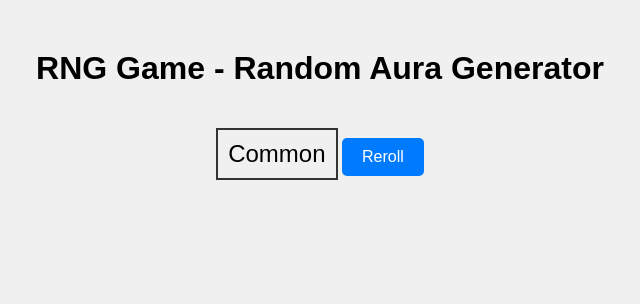
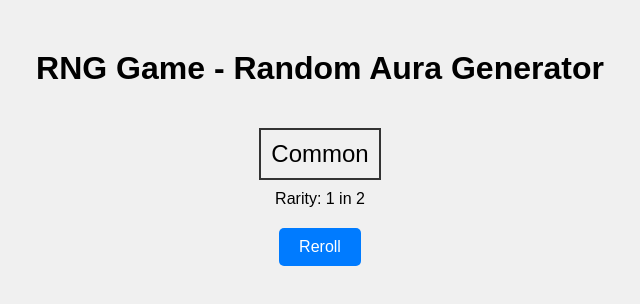
Before and after one commit to tomato1234lol/whatthesigma, a plain HTML site: page index.html in a window 1280 px wide. Both pictures are taken after a click on the button "Reroll". Shown: the whole page, without its empty margins (320-960 px from the left). Drawn offline with Linux system fonts and the light colour scheme.

Commit message:
Update index.html

```diff
--- a/index.html
+++ b/index.html
@@ -20,6 +20,10 @@
             border: 2px solid #333;
             display: inline-block;
         }
+        #rarity {
+            margin-top: 10px;
+            font-size: 16px;
+        }
         #reroll {
             margin-top: 20px;
             padding: 10px 20px;
@@ -35,6 +39,7 @@
 <body>
     <h1>RNG Game - Random Aura Generator</h1>
     <div id="aura">Click "Reroll" to get a random aura!</div>
+    <div id="rarity"></div>
     <button id="reroll" onclick="getRandomAura()">Reroll</button>
 
     <script>
@@ -138,11 +143,12 @@
             ];
 
             let aura = "Undefined"; // Default aura
+            let auraRarity = "Unknown"; // Default rarity
 
             // Generate a random number between 0 and 1
             const random = Math.random();
 
-            // Loop through auras to find the random aura
+            // Loop through auras to find the random aura and its rarity
             let cumulativeProbability = 0;
             for (const auraData of auras) {
                 // Check if the aura is not removed
@@ -150,6 +156,7 @@
                     cumulativeProbability += auraData.rarity;
                     if (random < cumulativeProbability) {
                         aura = auraData.name;
+                        auraRarity = auraData.rarity;
                         break;
                     }
                 }
@@ -157,6 +164,7 @@
 
             // Update the aura display
             document.getElementById("aura").innerText = aura;
+            document.getElementById("rarity").innerText = `Rarity: 1 in ${1 / auraRarity}`;
         }
     </script>
 </body>
```
